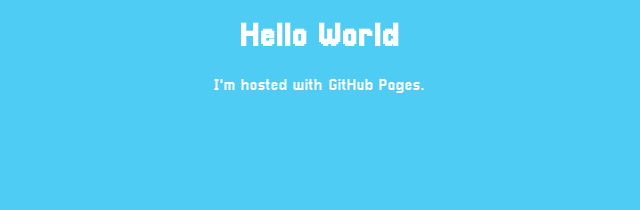
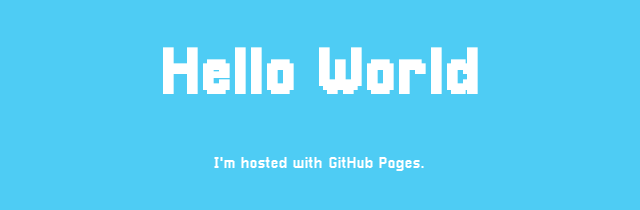
Before and after one commit to cuddlydragons/cuddlydragons.github.io, a plain HTML site: page index.html in a window 1280 px wide. Shown: the whole page, without its empty margins (321-961 px from the left). Drawn offline with Linux system fonts and the light colour scheme.

Commit message:
Update index.html

```diff
--- a/index.html
+++ b/index.html
@@ -16,7 +16,7 @@
 	<body style="background-color:#4ECCF4;color:white">
 
 		<div class="center">
-			<h1>Hello World</h1>
+			<h1 style="font-size:64px">Hello World</h1>
 			<p>I'm hosted with GitHub Pages.</p>
 		</div>
 
```
